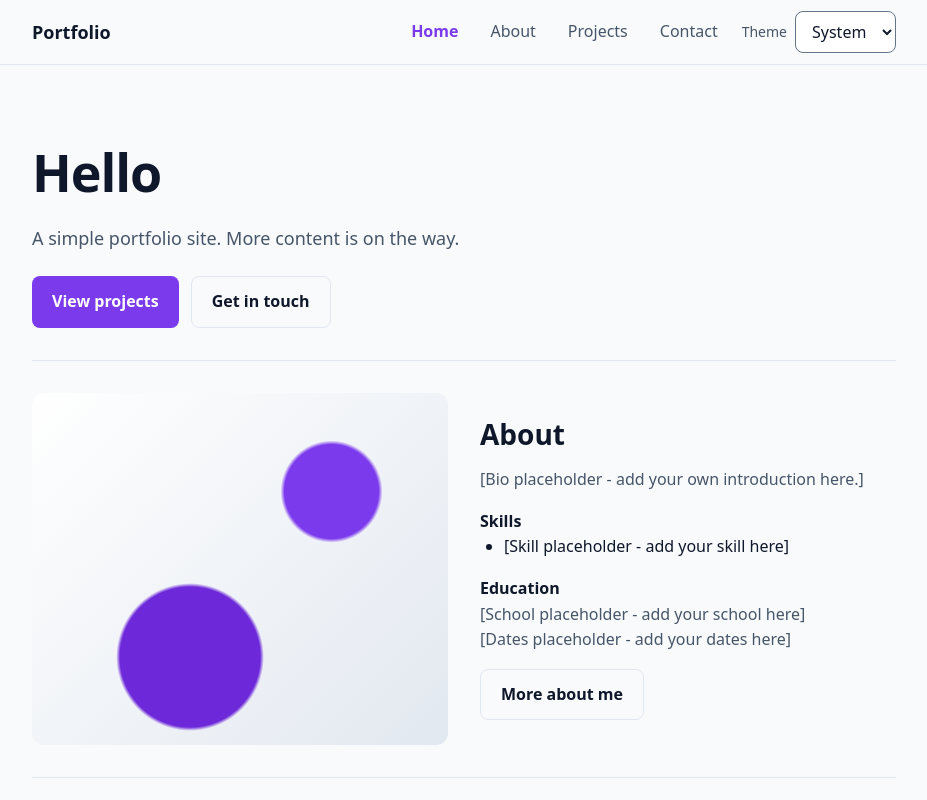
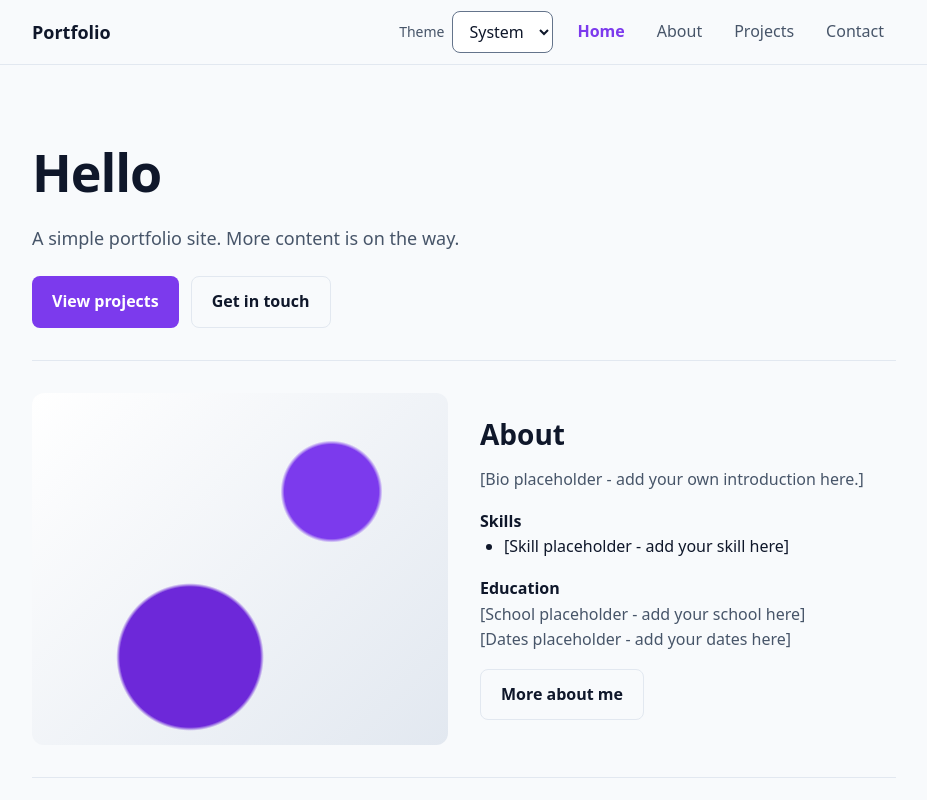
Before and after one commit to rosenberg-c/portfolio, a React (Vite) app: page / in a window 1280 px wide. Shown: the top 800 px of the page, without its empty margins (176-1103 px from the left). Built offline with nearby package versions, Linux system fonts and the light colour scheme.

Commit message:
style(header): place theme selector before navigation links

```diff
--- a/src/features/site-layout/components/SiteHeader/SiteHeader.module.css
+++ b/src/features/site-layout/components/SiteHeader/SiteHeader.module.css
@@ -27,12 +27,10 @@
   flex-wrap: wrap;
   align-items: center;
   gap: var(--space-2);
-  margin-left: auto;
-  order: 1;
 }
 
 .inner > :global(.theme-selector) {
-  order: 2;
+  margin-left: auto;
 }
 
 .menuButton {
@@ -100,6 +98,10 @@
     margin-left: auto;
   }
 
+  .inner > :global(.theme-selector) {
+    margin-left: 0;
+  }
+
   .nav {
     display: none;
     order: 3;
```
